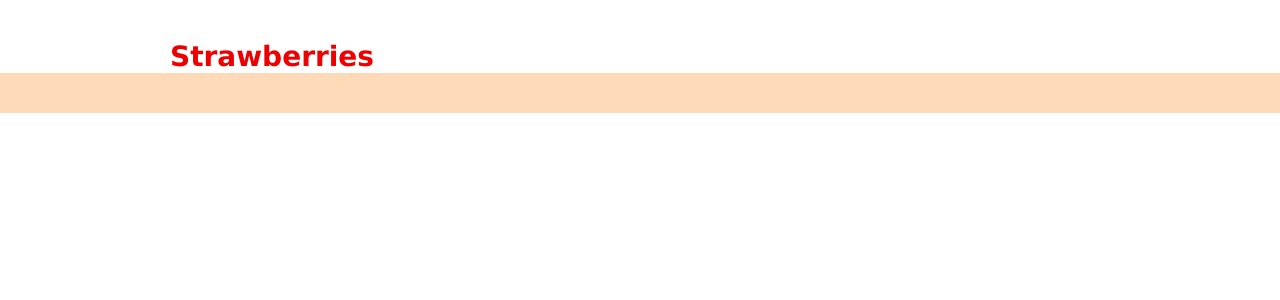
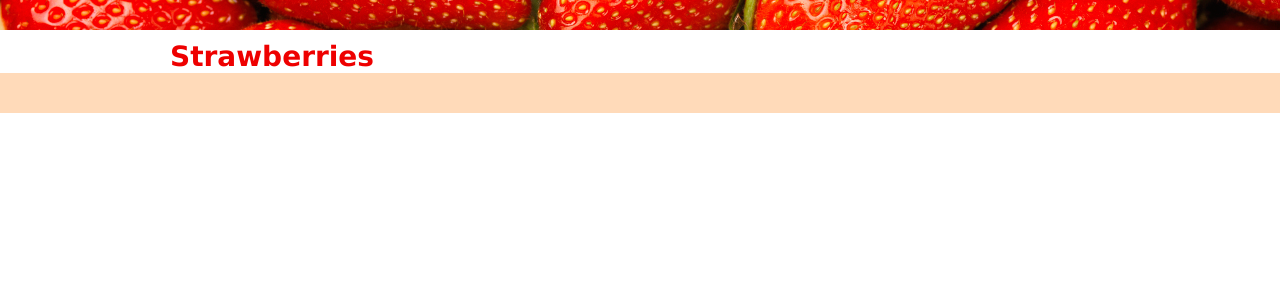
Before and after one commit to FlaviaFortes/strawberries, a Jekyll site: the page built from index.html, in a window 1280 px wide. Shown: the top 300 px of the page. Built offline with Jekyll 4.4.1, drawn with Linux system fonts in a browser that asks for light colours; Markdown is read by kramdown in place of the engine named in the settings.

Commit message:
Fix header image link 3

```diff
--- a/css/main.css
+++ b/css/main.css
@@ -50,7 +50,7 @@ hgroup, menu, nav, section, menu {
  * -------------------------------------------------------------- */
 
 #first-header {
-  background-image:url('./images/strawberry-header.png');
+  background-image:url('../images/strawberry-header.png');
   background-repeat:repeat;
   width: 100%;
   height: 30px;
```
